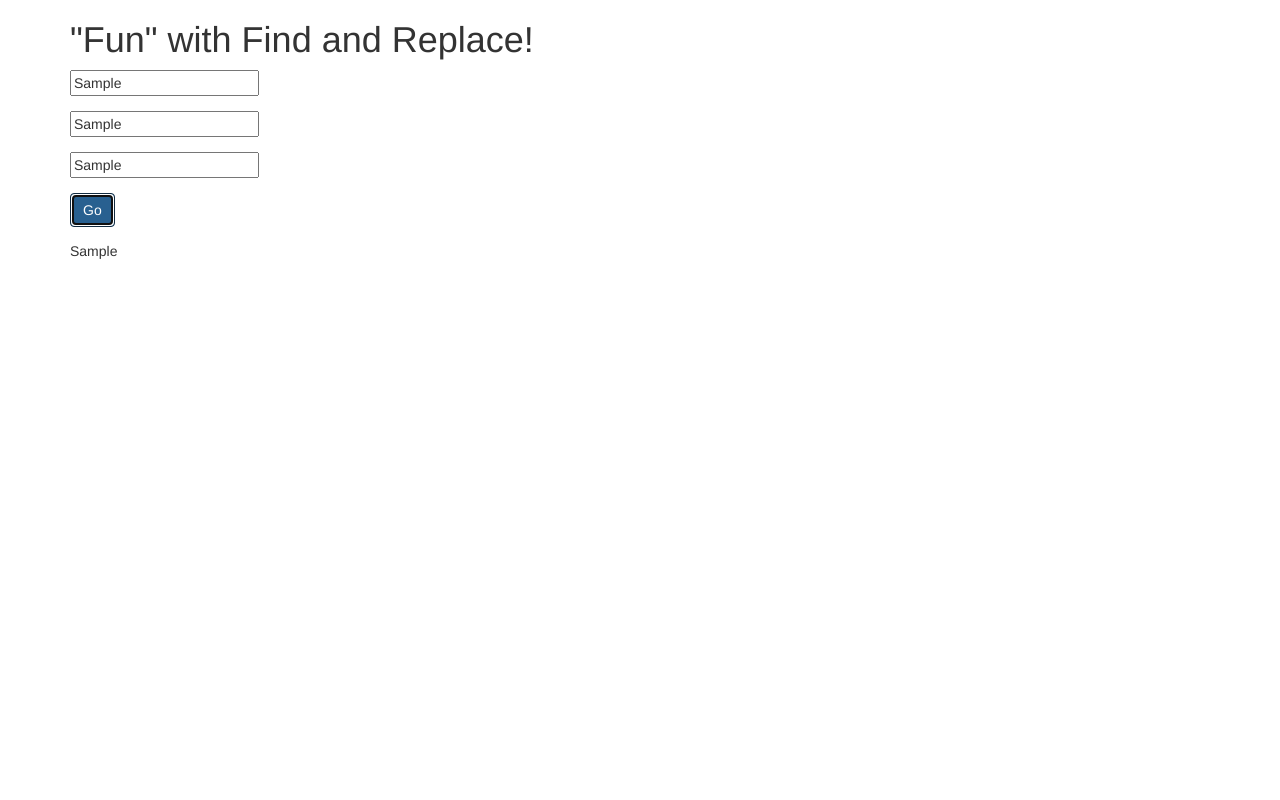
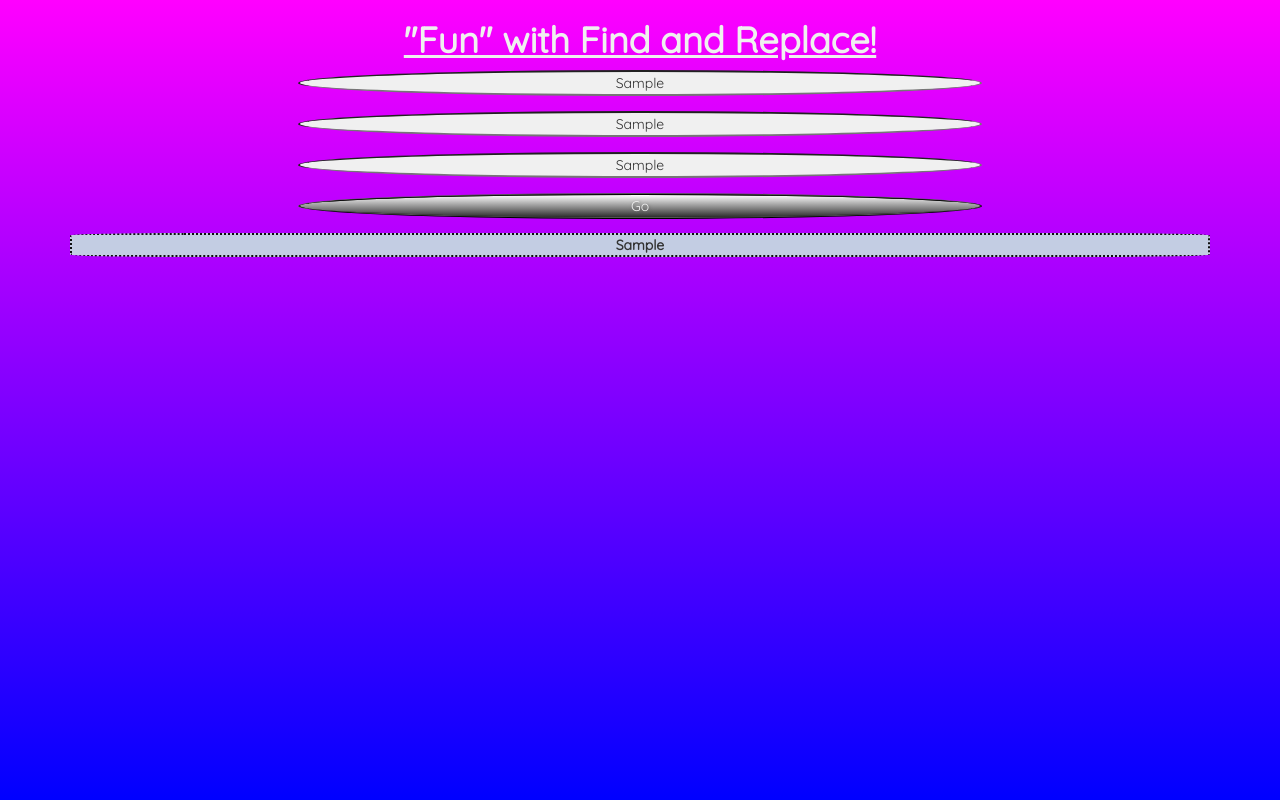
Before and after one commit to ashlinaronin/find-and-replace, a plain HTML site: page index.html in a window 1280 px wide. Both pictures are taken after typing "Sample", "Sample", "Sample" into the empty fields and a click on the button "Go". Drawn offline with nearby package versions, Linux system fonts and the light colour scheme.

Commit message:
Style with CSS font and transitions

```diff
--- a/css/styles.css
+++ b/css/styles.css
@@ -1,3 +1,58 @@
+body {
+    text-align: center;
+    font-family: Quicksand;
+    background-image: linear-gradient(#FF00FF, blue);
+}
+
+h1 {
+    font-weight: bolder;
+    color: #F0F0F0;
+    text-decoration: underline;
+}
+
 #result {
-  display: none;
+    display: none;
+    font-weight: bolder;
+    background-color: #C3CDE3;
+    border-radius: 10%;
+    border-style: dotted;
+    border-width: 2px;
+    border-color: #0F0F0F;
+
+    /* Support transition in all browsers */
+    -webkit-transition: width 2s, height 2s, background-color 2s, transform 2s;
+    -moz-transition: width 2s, height 2s, background-color 2s, transform 2s;
+    -o-transition: width 2s, height 2s, background-color 2s, transform 2s;
+    transition: width 2s, height 2s, background-color 2s, transform 2s;
 }
+
+#result:hover {
+    /* Support transform in all browsers */
+    -webkit-transform: rotate(180deg);
+    -moz-transform: rotate(180deg);
+    -o-transform: rotate(180deg);
+    -ms-transform: rotate(180deg);
+    transform: rotate(180deg);
+    background-color: #F6F6F6;
+}
+
+#findAndReplace input {
+    width: 60%;
+    background-color: #F0F0F0;
+    border-radius: 50%;
+    text-align: center;
+}
+
+.gradient-btn {
+    width: 60%;
+    border-radius: 50%;
+    border-style: ridge;
+    color: #F0F0F0;
+    background-image: linear-gradient(to bottom, #FFFFFF, #2F2F2F);
+    text-shadow: 1px 1px 3px #666666;
+}
+
+.gradient-btn:hover {
+    background-image: linear-gradient(to bottom, #2F2F2F, #FFFFFF);
+    color: #000000;
+}
--- a/index.html
+++ b/index.html
@@ -2,6 +2,7 @@
     <head>
         <link href="https://maxcdn.bootstrapcdn.com/bootstrap/3.3.5/css/bootstrap.min.css" rel="stylesheet" type="text/css">
         <link href="css/styles.css" rel="stylesheet" type="text/css">
+        <link href='https://fonts.googleapis.com/css?family=Quicksand' rel='stylesheet' type='text/css'>
         <script src="js/jquery-1.11.3.js"></script>
         <script src="js/scripts.js"></script>
         <script src="js/formprocessing.js"></script>
@@ -10,20 +11,21 @@
     <body>
         <div class="container">
             <h1>"Fun" with Find and Replace!</h1>
-            <form id="find-and-replace" action="#">
+            <!-- Hide labels because we are using placeholders instead. -->
+            <form id="findAndReplace" action="#">
                 <div class="form-group">
-                    <!-- <label for="stringToSearch">Enter a string to search</label> -->
-                    <input id="stringToSearch" type="text" placeholder="String to search">
+                    <label for="stringToSearch" class="hidden">Enter a string to search</label>
+                    <input id="stringToSearch" type="text" placeholder="String to search" autofocus required>
                 </div>
                 <div class="form-group">
-                    <!-- <label for="wordToFind">Enter a word to find</label> -->
-                    <input id="wordToFind" type="text" placeholder="Word to find">
+                    <label for="wordToFind" class="hidden">Enter a word to find</label>
+                    <input id="wordToFind" type="text" placeholder="Word to find" required>
                 </div>
                 <div class="form-group">
-                    <!-- <label for="replacement">Replacement word</label> -->
-                    <input id="replacement" type="text" placeholder="Replacement word">
+                    <label for="replacement" class="hidden">Replacement word</label>
+                    <input id="replacement" type="text" placeholder="Replacement word" required>
                 </div>
-                <button type="submit" class="btn btn-primary">Go</button>
+                <button type="submit" class="gradient-btn">Go</button>
             </form>
             <div id="result"></div>
         </div>
--- a/js/formprocessing.js
+++ b/js/formprocessing.js
@@ -1,5 +1,5 @@
 $(document).ready(function() {
-    $("form#find-and-replace").submit(function(event) {
+    $("form#findAndReplace").submit(function(event) {
         var stringToSearch = $("input#stringToSearch").val();
         var wordToFind = $("input#wordToFind").val();
         var replacement = $("input#replacement").val();
```
